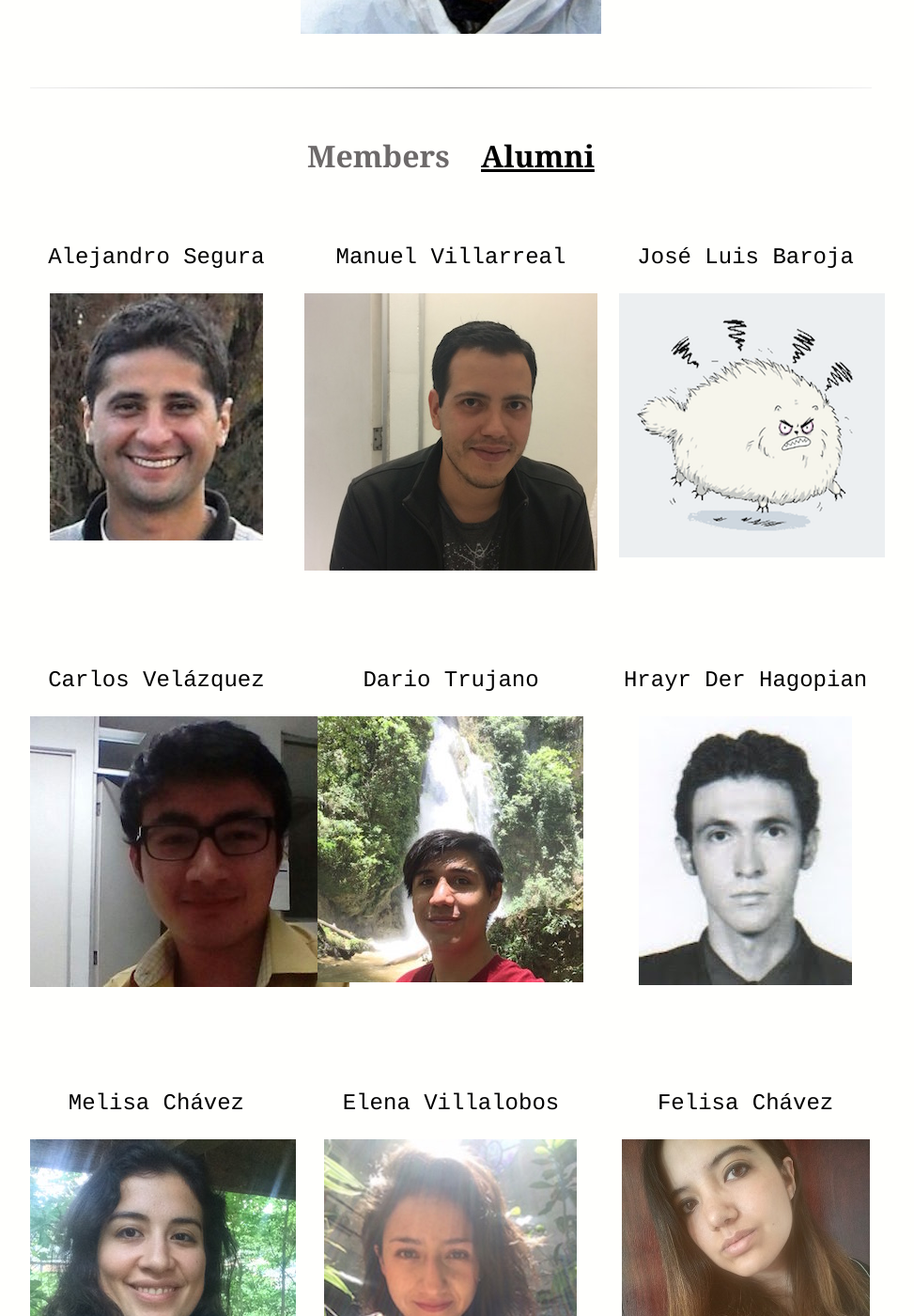
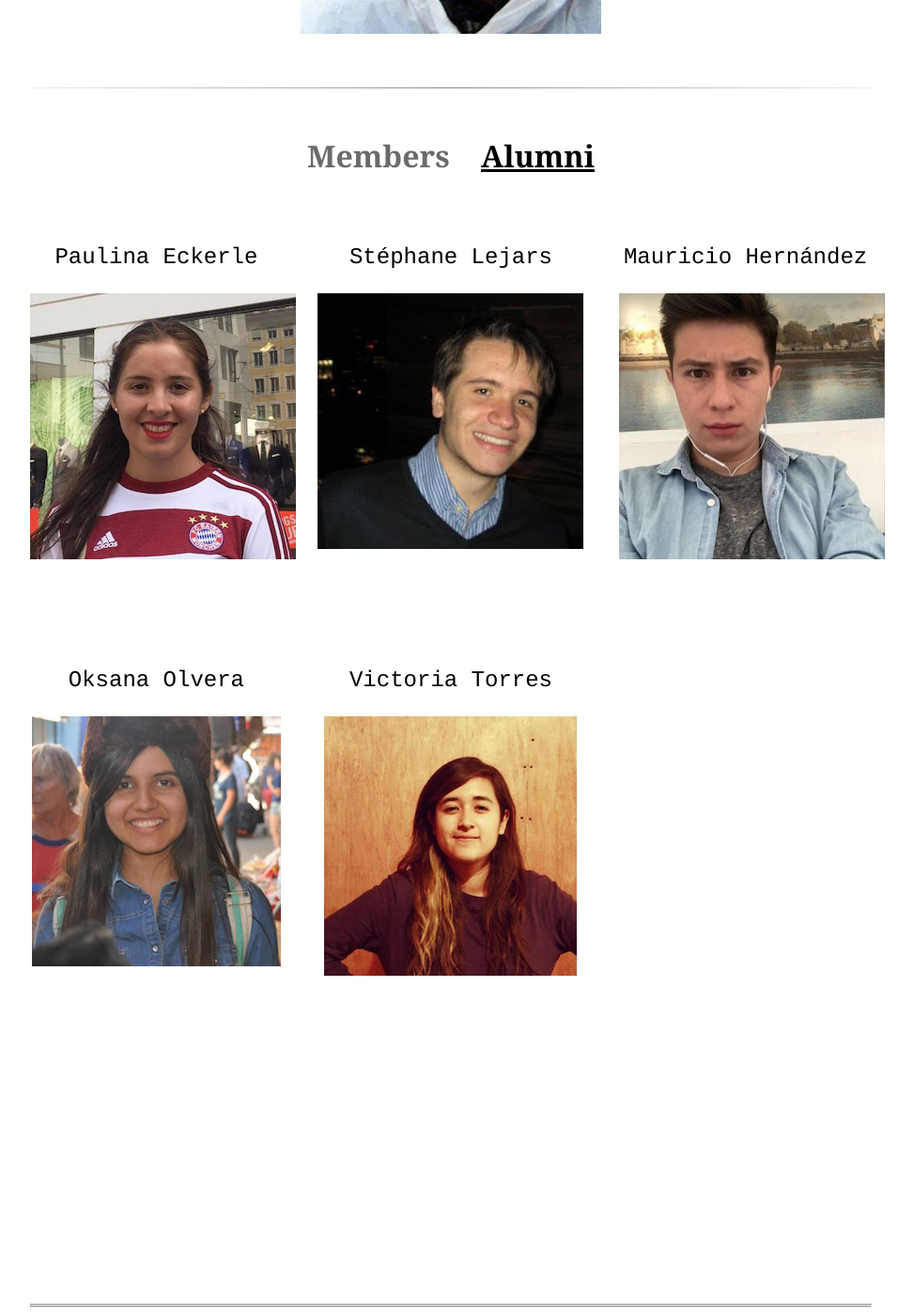
Before and after one commit to BouzasLab25/bouzaslab25.github.io, a Jekyll site: the page built from people/alumni.html, in a window 1280 px wide and 1400 px high, scrolled down 698 px. Shown: the whole window at 94% size, without its empty margins (160-1133 px from the left). Built offline with Jekyll 4.4.1, drawn with Linux system fonts in a browser that asks for light colours; some of the changed text lies outside the part shown.

Commit message:
Update alumni.html

```diff
--- a/people/alumni.html
+++ b/people/alumni.html
@@ -13,74 +13,6 @@ title: Lab25 Alumni
 
 <h3 style="color:black;font-size: 2em;font-family:'Georgia';"><a href="/people/index.html" style="color:#6d6a6a;font-size: 1em;font-family:'Georgia';">Members</a>&nbsp;&nbsp;&nbsp;&nbsp;<u>Alumni</u></h3>
 </p>
-
-  <div class="left">
-   <p><a class='lu' href="/people/alejandro.html">Alejandro Segura</a></p>
-	  <a href="/people/alejandro.html"><img class="displayed" src="/images/alejandro.jpg" /></a>
-  </div>
-
-  <div class="center">
-	     <p><a class='lu' href="/people/manuel.html">Manuel Villarreal</a></p>
-	      <a href="/people/manuel.html"><img class="displayed" src="/images/manuel.JPG" /></a>
-  </div>
-
-  <div class="right">
-	  <p><a class='lu' href="/people/luis.html">José Luis Baroja</a></p>
-	  <a href="/people/luis.html"><img class="displayed" src="/images/luis.jpg" /></a>
-     </div>
-
-      <div class="left">
-	<p><a class='lu' href="/people/carlos.html">Carlos Velázquez</a></p>
-	  <a href="/people/carlos.html"><img class="displayed" src="/images/carlos.jpg" /></a>
-    </div>
-
-  <div class="center" >
-   <p><a class='lu' href="/people/dario.html">Dario Trujano</a></p>
-	  <a href="/people/dario.html"><img class="displayed" src="/images/dario.jpg" /></a>
-  </div>
-
-  <div class="right">
-  <p><a class='lu' href="/people/hrayr.html">Hrayr Der Hagopian</a></p>
-  <a href="/people/hrayr.html"><img class="displayed" src="/images/hrayr.jpg" /></a>
-  </div>
-
-
-  <div class="left">
-	<p><a class='lu' href="/people/melisa.html">Melisa Chávez</a></p>
-	  <a href="/people/melisa.html"><img class="displayed" src="/images/melisa.JPG" /></a>
-  </div>
-
-  <div class="center" >
-   <p><a class='lu' href="/people/elena.html">Elena Villalobos</a></p>
-	  <a href="/people/elena.html"><img class="displayed" src="/images/elena.png" /></a>
-  </div>
-
-  <div class="right">
-   <p><a class='lu' href="/people/felisa.html">Felisa Chávez</a></p>
-	  <a href="/people/felisa.html"><img class="displayed" src="/images/Adrifelcha.jpg" /></a>
-  </div>
-
-    <div class="left">
-   <p><a class='lu' href="/people/uriel.html">Uriel González</a></p>
-	    <a href="/people/uriel.html"><img class="displayed" src="/images/Uri.jpg" /></a>
-  </div>
-
-  <div class="center" >
-	<p><a class='lu' href="/people/marco.html">Marco Antonio Negrete</a></p>
-	  <a href="/people/marco.html"><img class="displayed" src="/images/marco.jpg" /></a>
-
-  </div>
-
-  <div class="right">
-      <p><a class='lu' href="/people/nino.html">José Manuel Niño</a></p>
-	  <a href="/people/nino.html"><img class="displayed" src="/images/nino.jpg" /></a>
-  </div>
-
-
-
-
-<hr />
-<h3>Alumni</h3>
 
   <div class="left">
    <p><a class='lu' href="/people/paulina.html">Paulina Eckerle</a></p>
```
